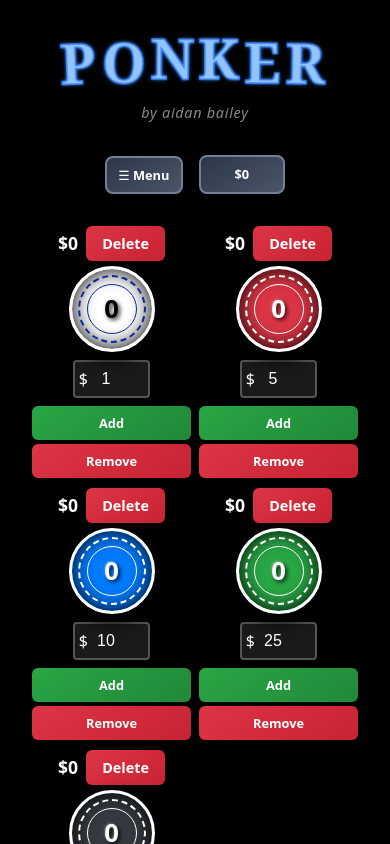
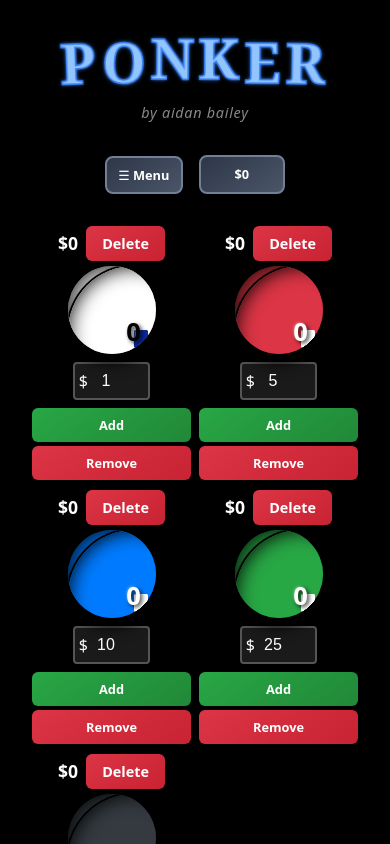
Before and after one commit to aidanlbailey/ponker, a React (Vite) app: page / in a window 390 px wide. Shown: the top 844 px of the page. Built offline with nearby package versions, Linux system fonts and the light colour scheme.

Commit message:
design fixed, animation still busted

```diff
--- a/src/App.css
+++ b/src/App.css
@@ -1264,8 +1264,8 @@ body.felt-mode {
 }
 
 .chip {
-  width: 120px;
-  height: 120px;
+  width: 132px;
+  height: 132px;
   border-radius: 50%;
   display: flex;
   align-items: center;
@@ -1285,7 +1285,7 @@ body.felt-mode {
   z-index: 10; /* Ensure actual chips are in front of falling/rising animations */
 
   /* Poker chip styling */
-  border: 6px solid #ffffff;
+  border: 0px solid #ffffff;
   box-shadow:
     0 0 0 2px #000000,
     inset 0 0 20px #000000,
@@ -1295,19 +1295,35 @@ body.felt-mode {
 /* Mobile responsive chip adjustments */
 @media (max-width: 768px) {
   .chip {
-    width: 100px;
-    height: 100px;
-    font-size: 1.8rem;
-    border-width: 4px;
+    width: 110px;
+    height: 110px;
+  }
+  .chip-edge-rect, .chip-dice-pattern {
+    width: 20px !important;
+    height: 20px !important;
+    transform: translate(-50%, -50%) rotate(var(--rotation)) translateY(-48px) !important;
+  }
+  .chip-inner-dash {
+    width: 6px !important;
+    height: 3px !important;
+    transform: translate(-50%, -50%) rotate(var(--rotation)) translateY(-32px) !important;
   }
 }
 
 @media (max-width: 480px) {
   .chip {
-    width: 80px;
-    height: 80px;
-    font-size: 1.5rem;
-    border-width: 3px;
+    width: 88px;
+    height: 88px;
+  }
+  .chip-edge-rect, .chip-dice-pattern {
+    width: 14px !important;
+    height: 14px !important;
+    transform: translate(-50%, -50%) rotate(var(--rotation)) translateY(-38px) !important;
+  }
+  .chip-inner-dash {
+    width: 4px !important;
+    height: 2px !important;
+    transform: translate(-50%, -50%) rotate(var(--rotation)) translateY(-24px) !important;
   }
 }
 
@@ -1321,44 +1337,58 @@ body.felt-mode {
 
 /* Animation classes for chip interactions removed */
 
-.chip::before {
-  content: '';
+/* Simple chip design styles */
+.chip-design {
   position: absolute;
-  top: 50%;
-  left: 50%;
-  transform: translate(-50%, -50%);
-  width: 80%;
-  height: 80%;
-  border-radius: 50%;
-  border: 2px dashed var(--accent-color, #ffffff);
-  opacity: 1;
+  top: 0;
+  left: 0;
+  width: 100%;
+  height: 100%;
   pointer-events: none;
-  transition: all 0.3s ease;
-}
-
-.chip:hover::before {
-  opacity: 1;
-  transform: translate(-50%, -50%);
-}
-
-.chip::after {
-  content: '';
+  z-index: 1;
+}
+
+.chip-edge-markings {
   position: absolute;
-  top: 50%;
-  left: 50%;
-  transform: translate(-50%, -50%);
-  width: 60%;
-  height: 60%;
-  border-radius: 50%;
-  border: 1px solid var(--accent-color, #ffffff);
-  opacity: 1;
-  pointer-events: none;
-  transition: all 0.3s ease;
-}
-
-.chip:hover::after {
-  opacity: 1;
-  transform: translate(-50%, -50%);
+  top: 0;
+  left: 0;
+  width: 100%;
+  height: 100%;
+}
+
+.chip-center {
+  position: absolute;
+  top: 0;
+  left: 0;
+  width: 100%;
+  height: 100%;
+}
+
+/* Responsive adjustments for simple chip design */
+@media (max-width: 768px) {
+  .chip .edge-dot {
+    width: 3px !important;
+    height: 3px !important;
+    transform: translate(-50%, -50%) rotate(var(--rotation)) translateY(-42px) !important;
+  }
+
+  .chip .center-dot {
+    width: 6px !important;
+    height: 6px !important;
+  }
+}
+
+@media (max-width: 480px) {
+  .chip .edge-dot {
+    width: 2px !important;
+    height: 2px !important;
+    transform: translate(-50%, -50%) rotate(var(--rotation)) translateY(-36px) !important;
+  }
+
+  .chip .center-dot {
+    width: 5px !important;
+    height: 5px !important;
+  }
 }
 
 .chip-count {
@@ -2132,6 +2162,19 @@ body.felt-mode {
     width: 90px;
     height: 90px;
   }
+
+  .falling-chip .edge-dot,
+  .rising-chip .edge-dot {
+    width: 3px !important;
+    height: 3px !important;
+    transform: translate(-50%, -50%) rotate(var(--rotation)) translateY(-42px) !important;
+  }
+
+  .falling-chip .center-dot,
+  .rising-chip .center-dot {
+    width: 6px !important;
+    height: 6px !important;
+  }
 }
 
 @media (max-width: 480px) {
@@ -2140,4 +2183,54 @@ body.felt-mode {
     width: 70px;
     height: 70px;
   }
-}
+
+  .falling-chip .edge-dot,
+  .rising-chip .edge-dot {
+    width: 2px !important;
+    height: 2px !important;
+    transform: translate(-50%, -50%) rotate(var(--rotation)) translateY(-36px) !important;
+  }
+
+  .falling-chip .center-dot,
+  .rising-chip .center-dot {
+    width: 5px !important;
+    height: 5px !important;
+  }
+}
+
+/* Classic dice poker chip design styles */
+.chip-edge-rect {
+  box-shadow: 0 0 2px #0002;
+}
+.chip-dice-pattern {
+  /* No extra styles needed, handled inline */
+}
+.chip-inner-dash {
+  /* No extra styles needed, handled inline */
+}
+
+/* Responsive adjustments for classic dice chip */
+@media (max-width: 768px) {
+  .chip-edge-rect, .chip-dice-pattern {
+    width: 20px !important;
+    height: 20px !important;
+    transform: translate(-50%, -50%) rotate(var(--rotation)) translateY(-48px) !important;
+  }
+  .chip-inner-dash {
+    width: 6px !important;
+    height: 3px !important;
+    transform: translate(-50%, -50%) rotate(var(--rotation)) translateY(-32px) !important;
+  }
+}
+@media (max-width: 480px) {
+  .chip-edge-rect, .chip-dice-pattern {
+    width: 14px !important;
+    height: 14px !important;
+    transform: translate(-50%, -50%) rotate(var(--rotation)) translateY(-38px) !important;
+  }
+  .chip-inner-dash {
+    width: 4px !important;
+    height: 2px !important;
+    transform: translate(-50%, -50%) rotate(var(--rotation)) translateY(-24px) !important;
+  }
+}
--- a/src/App.jsx
+++ b/src/App.jsx
@@ -1,5 +1,126 @@
 import { useState, useEffect, useRef } from 'react'
 import './App.css'
+
+// PokerChip component for static, falling, and rising chips
+function PokerChip({ color, chipCount = null, className = '', style = {}, size = 132 }) {
+  // All design elements use pixel units based on size
+  return (
+    <div
+      className={`chip ${className}`.trim()}
+      style={{
+        background: `linear-gradient(145deg, ${color}, ${color})`,
+        position: 'absolute',
+        top: 0,
+        left: 0,
+        width: size,
+        height: size,
+        ...style
+      }}
+    >
+      <div className="chip-design">
+        {/* 6 large edge rectangles */}
+        {[...Array(6)].map((_, i) => (
+          <div
+            key={`rect-${i}`}
+            className="chip-edge-rect"
+            style={{
+              position: 'absolute',
+              width: 22,
+              height: 22,
+              background: color === '#ffffff' ? '#0b289d' : '#fff',
+              top: '50%',
+              left: '50%',
+              transform: `translate(-50%, -50%) rotate(${i * 60}deg) translateY(-60px)`,
+              borderRadius: '4px',
+              boxShadow: '0 0 2px #0002',
+              zIndex: 2
+            }}
+          />
+        ))}
+        {/* 6 dice patterns between rectangles */}
+        {[...Array(6)].map((_, i) => (
+          <div
+            key={`dice-${i}`}
+            className="chip-dice-pattern"
+            style={{
+              position: 'absolute',
+              width: 22,
+              height: 22,
+              top: '50%',
+              left: '50%',
+              transform: `translate(-50%, -50%) rotate(${i * 60 + 30}deg) translateY(-60px)`,
+              display: 'flex',
+              alignItems: 'center',
+              justifyContent: 'center',
+              zIndex: 3
+            }}
+          >
+            <div style={{
+              width: 14,
+              height: 14,
+              border: `2px solid ${color === '#ffffff' ? '#0b289d' : '#fff'}`,
+              borderRadius: '3px',
+              display: 'grid',
+              gridTemplateColumns: 'repeat(2, 1fr)',
+              gridTemplateRows: 'repeat(2, 1fr)',
+              position: 'relative',
+              background: 'transparent',
+            }}>
+              {(() => {
+                const diceDots = [
+                  [{ x: 0.5, y: 0.5 }],
+                  [{ x: 0.25, y: 0.25 }, { x: 0.75, y: 0.75 }],
+                  [{ x: 0.25, y: 0.25 }, { x: 0.5, y: 0.5 }, { x: 0.75, y: 0.75 }],
+                  [{ x: 0.25, y: 0.25 }, { x: 0.75, y: 0.25 }, { x: 0.25, y: 0.75 }, { x: 0.75, y: 0.75 }],
+                  [{ x: 0.25, y: 0.25 }, { x: 0.75, y: 0.25 }, { x: 0.5, y: 0.5 }, { x: 0.25, y: 0.75 }, { x: 0.75, y: 0.75 }],
+                  [{ x: 0.25, y: 0.2 }, { x: 0.25, y: 0.5 }, { x: 0.25, y: 0.8 }, { x: 0.75, y: 0.2 }, { x: 0.75, y: 0.5 }, { x: 0.75, y: 0.8 }],
+                ]
+                return diceDots[i].map((dot, j) => (
+                  <div
+                    key={j}
+                    style={{
+                      position: 'absolute',
+                      width: 2.5,
+                      height: 2.5,
+                      borderRadius: '50%',
+                      background: color === '#ffffff' ? '#0b289d' : '#fff',
+                      left: `${dot.x * 100}%`,
+                      top: `${dot.y * 100}%`,
+                      transform: 'translate(-50%, -50%)',
+                    }}
+                  />
+                ))
+              })()}
+            </div>
+          </div>
+        ))}
+        {/* 12 small white dashes in the inner ring (always render) */}
+        {[...Array(12)].map((_, i) => (
+          <div
+            key={`dash-${i}`}
+            className="chip-inner-dash"
+            style={{
+              position: 'absolute',
+              width: 8,
+              height: 4,
+              background: color === '#ffffff' ? '#0b289d' : '#fff',
+              borderRadius: '2px',
+              top: '50%',
+              left: '50%',
+              transform: `translate(-50%, -50%) rotate(${i * 30}deg) translateY(-40px)`,
+              zIndex: 4
+            }}
+          />
+        ))}
+      </div>
+      {chipCount !== null && (
+        <span className="chip-count" style={{ pointerEvents: 'none' }}>
+          {chipCount}
+        </span>
+      )}
+    </div>
+  )
+}
 
 function App() {
   // Default to standard casino preset
@@ -1360,72 +1481,8 @@ function App() {
               onTouchEnd={() => handleTouchEnd(chipId)}
               onClick={(e) => handleChipClick(chipId, e)}
             >
-              {/* Edge rectangles for authentic poker chip look */}
-              <div className="chip-spots">
-                {[...Array(8)].map((_, i) => (
-                  <div
-                    key={i}
-                    className="chip-spot"
-                    style={{
-                      position: 'absolute',
-                      width: '16px',
-                      height: '8px',
-                      borderRadius: '2px',
-                      backgroundColor: chip.color === '#ffffff' ? '#0b289d' : '#ffffff',
-                      opacity: 0.7,
-                      top: '50%',
-                      left: '50%',
-                      transform: `translate(-50%, -50%) rotate(${i * 45}deg) translateY(-48px)`
-                    }}
-                  />
-                ))}
-              </div>
-
-              <span className="chip-count" style={{ pointerEvents: 'none' }}>
-                {chip.count.toLocaleString()}
-              </span>
-            </div>
-
-            {/* Falling chip animations for this specific chip stack */}
-            {fallingChips
-              .filter(fc => fc.chipId === chipId)
-              .map(fallingChip => (
-                <div
-                  key={fallingChip.id}
-                  className="falling-chip"
-                  style={{
-                    left: fallingChip.left,
-                    top: fallingChip.top,
-                    background: `linear-gradient(145deg, ${fallingChip.color}, ${fallingChip.color}dd)`,
-                    border: `3px solid #ffffff`,
-                    boxShadow: `0 4px 8px rgba(0, 0, 0, 0.3)`,
-                    animation: `chipTossFall ${fallingChip.animationDuration}s cubic-bezier(0.22, 0.61, 0.36, 1) ${fallingChip.startDelay}s forwards`,
-                    '--toss-x': fallingChip.tossX,
-                    '--toss-rot': fallingChip.tossRot
-                  }}
-                />
-              ))}
-
-            {/* Rising chip animations for this specific chip stack */}
-            {risingChips
-              .filter(rc => rc.chipId === chipId)
-              .map(risingChip => (
-                <div
-                  key={risingChip.id}
-                  className="rising-chip"
-                  style={{
-                    left: risingChip.left,
-                    top: risingChip.top,
-                    background: `linear-gradient(145deg, ${risingChip.color}, ${risingChip.color}dd)`,
-                    border: `3px solid #ffffff`,
-                    boxShadow: `0 4px 8px rgba(0, 0, 0, 0.3)`,
-                    animation: `chipTossRise ${risingChip.animationDuration}s cubic-bezier(0.22, 0.61, 0.36, 1) ${risingChip.startDelay}s forwards`,
-                    '--toss-x': risingChip.tossX,
-                    '--toss-rot': risingChip.tossRot
-                  }}
-                />
-              ))}
-
+              <PokerChip color={chip.color} chipCount={chip.count} size={132} />
+            </div>
 
             <div className="chip-controls">
               <div className="value-input-container">
```
